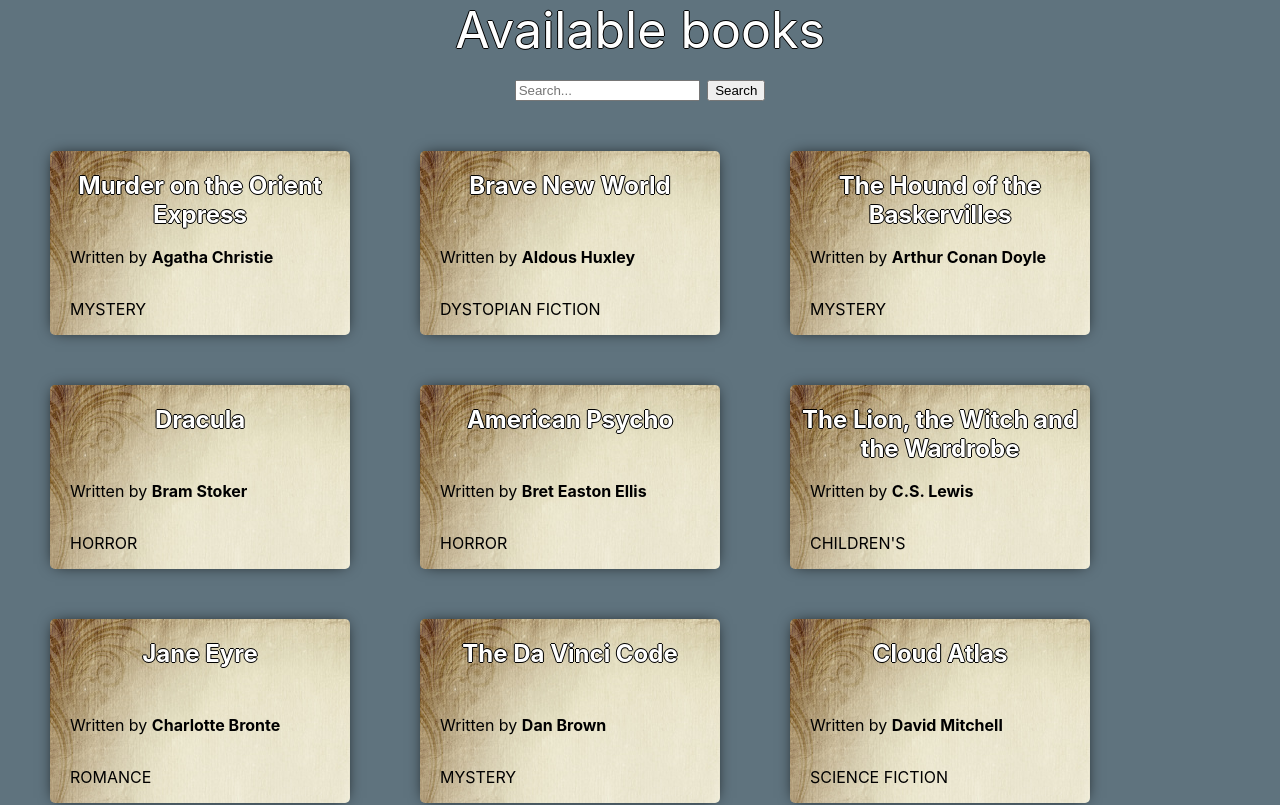
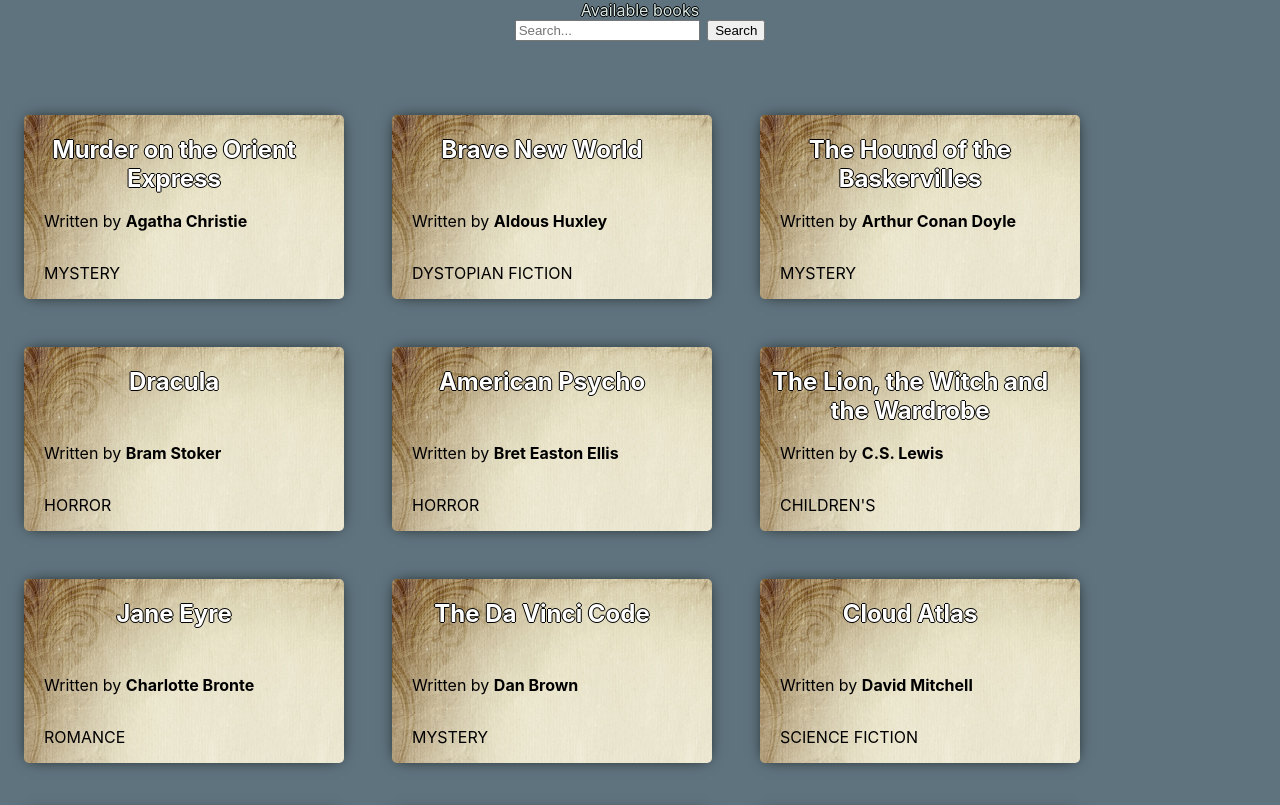
Before and after one commit to spirkovskialeksandarsasa/another-book-app, a React (Create React App) app: page / in a window 1280 px wide. Shown: the top 805 px of the page. Built offline with nearby package versions, Linux system fonts and the light colour scheme.

Commit message:
Test with Grid

```diff
--- a/package.json
+++ b/package.json
@@ -3,6 +3,10 @@
   "version": "0.1.0",
   "private": true,
   "dependencies": {
+    "@emotion/react": "^11.10.6",
+    "@emotion/styled": "^11.10.6",
+    "@mui/material": "^5.11.12",
+    "@mui/system": "^5.11.12",
     "@testing-library/jest-dom": "^5.16.5",
     "@testing-library/react": "^13.4.0",
     "@testing-library/user-event": "^13.5.0",
--- a/src/components/DataComponent.css
+++ b/src/components/DataComponent.css
@@ -22,14 +22,11 @@ h2{
 }
 .books{
     overflow: hidden;
-    margin-left:50px;
-    margin-right:20px;
-    margin-bottom:50px;
     border: 1px solid curved rgb(21, 20, 20);
     border-radius:5px;
     background-image: url(book.jpg);
-    width:300px;
-    box-shadow: 0px 0px 15px -5px;
+    width:300px !important;
+    box-shadow: 0px 0px 15px -5px !important;
 }
 p{
     margin-left:20px;
@@ -41,6 +38,7 @@ p{
 .book-container{
         display: flex;
         flex-wrap: wrap;
+        width: 100%;
 }
 .title{
 position: sticky;
--- a/src/components/DataComponent.js
+++ b/src/components/DataComponent.js
@@ -2,19 +2,20 @@ import React , {useState} from "react";
 import data from '../listofbooks.json';
 import './DataComponent.css';
 import '../App.css';
-import Search from './Search'
+import Search from './Search';
+import { Grid } from '@mui/material';
 
 function DataComponent(){
     const Book = ({ author, title, genre }) => (
-        <div className="books">
-          <div className="book-props">
+        <Grid container sx={{ m: 3 }} xs={12} sm={6} md={4} lg={3} xl={3} className="books">
+          <Grid item className="book-props">
             <div className="title"><h2>{title}</h2></div>
             <div className="description">
             <p className="author">Written by <strong>{author}</strong></p>
             </div>
             <p className="genre">{genre}</p>
-            </div>
-          </div>
+            </Grid>
+          </Grid>
       );
       const [query,setQuery] = useState('');
       const sortedData = [...data].sort((a, b) => a.author.localeCompare(b.author));
--- a/src/pages/Home.css
+++ b/src/pages/Home.css
@@ -1,5 +1,5 @@
 .main{
-    position: absolute;
+   /* position: absolute; */
     width: 100%;
     background-color: rgb(95, 115, 126);
     min-height: 900px;
@@ -8,6 +8,5 @@
     position: absolute;
     height: 100%;
     overflow: hidden;
-    background-color: rgb(95, 115, 126);
     padding:0;
 }
--- a/src/pages/Home.js
+++ b/src/pages/Home.js
@@ -1,13 +1,22 @@
 import React from 'react';
 import DataComponent from '../components/DataComponent';
 import './Home.css';
+import { Grid, Box, Link } from '@mui/material';
+
+const buttonColor = {
+  color: '#D9E9E5'
+}
 
 function Home() {
   return (
     <div className="main">
-      <div className="header">
-    <a href="/home">Available books</a>
-    </div>
+      <Grid>
+        <Grid item xs={12}>
+        <Box component='span' display='flex' justifyContent='center'>
+           <Link underline="none" sx={buttonColor} color="secondary" href="/books">Available books</Link>
+        </Box>
+        </Grid>
+    </Grid>
 <div className="data-component">
       <DataComponent />
       </div>
```
Also changed, not shown: 1 other file (tests, documents, lock files or other folders).
